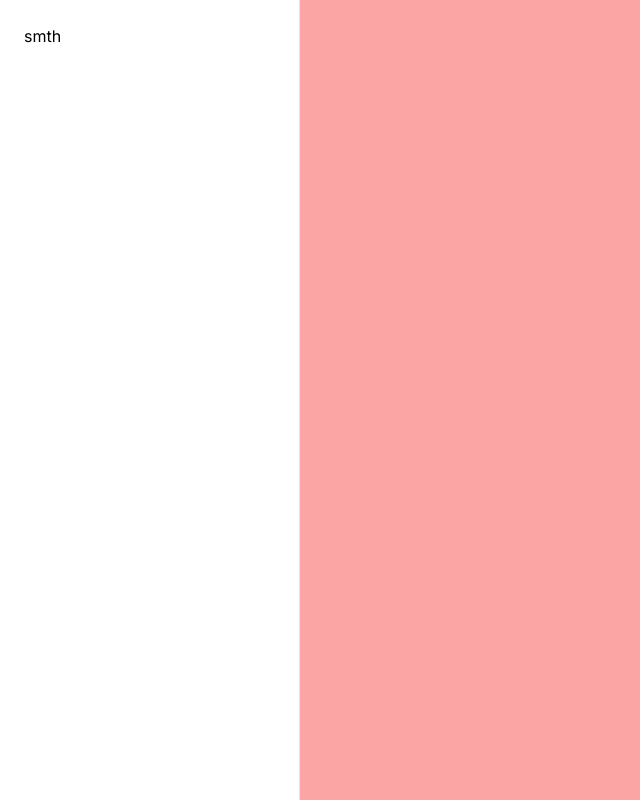
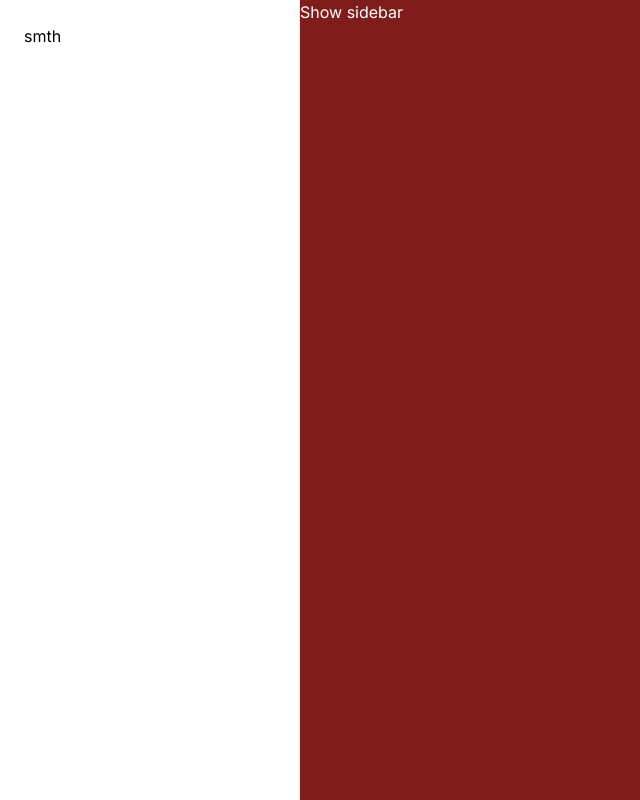
Before and after one commit to bakirdevedzic/chat-app, a React (Vite) app: page /chat/1 in a window 1280 px wide. Shown: the whole page, without its empty margins (0-640 px from the left). Built offline with nearby package versions, Linux system fonts and the light colour scheme.

Commit message:
fix sidebar

```diff
--- /dev/null
+++ b/src/components/Chat.jsx
@@ -0,0 +1,11 @@
+function Chat({ setShowSidebar }) {
+  return (
+    <div className="w-[100%] bg-red-900 h-full">
+      <button onClick={() => setShowSidebar(true)} className="text-white">
+        Show sidebar
+      </button>
+    </div>
+  );
+}
+
+export default Chat;
--- a/src/components/SidebarComponent.jsx
+++ b/src/components/SidebarComponent.jsx
@@ -6,6 +6,8 @@ function SidebarComponent({
   sidebarVisible,
   setShowSidebar,
 }) {
+  // let classNameBase =
+  //   "h-full bg-white row-span-full col-[1/2] px-[1.5rem] py-[1.5rem] flex flex-col border-solid border-0 border-r border-slate-200  z-10 w-[300px] overflow-y-auto transition-[margin-left] ease-in-out duration-500";
   let classNameBase =
     "h-full bg-white row-span-full col-[1/2] px-[1.5rem] py-[1.5rem] flex flex-col border-solid border-0 border-r border-slate-200  fixed top-0 left-0 z-10 w-[300px] overflow-y-auto transition-[margin-left] ease-in-out duration-500";
   let className = "";
@@ -15,7 +17,7 @@ function SidebarComponent({
 
   return (
     <>
-      <div className={className}>smth</div>;
+      <div className={className}>smth</div>
       {sidebarHidden && showSidebar && (
         <ModalOverlaySideBar setShowSidebar={setShowSidebar} />
       )}
@@ -24,3 +26,5 @@ function SidebarComponent({
 }
 
 export default SidebarComponent;
+
+//fixed top-0 left-0
--- a/src/pages/AppLayout.jsx
+++ b/src/pages/AppLayout.jsx
@@ -1,14 +1,15 @@
 import { useState } from "react";
 import SidebarComponent from "../components/SidebarComponent";
 import { useMediaQuery } from "react-responsive";
+import Chat from "../components/Chat";
 
 function AppLayout() {
   const [showSidebar, setShowSidebar] = useState(false);
-  const sidebarHidden = useMediaQuery({ maxWidth: 750 });
-  const sidebarVisible = useMediaQuery({ minWidth: 751 });
+  const sidebarHidden = useMediaQuery({ maxWidth: 900 });
+  const sidebarVisible = useMediaQuery({ minWidth: 901 });
 
   return (
-    <div className="flex flex-row min-h-full h-[calc(100dvh)]">
+    <div className="flex flex-row h-[calc(100dvh)] sm:flex sm:flex-col">
       <SidebarComponent
         showSidebar={showSidebar}
         sidebarHidden={sidebarHidden}
@@ -16,7 +17,9 @@ function AppLayout() {
         setShowSidebar={setShowSidebar}
       />
 
-      <div className="w-[100%] bg-red-300">Chat</div>
+      <div className={`flex-1 ${sidebarVisible ? "ml-[300px]" : ""}`}>
+        <Chat setShowSidebar={setShowSidebar} />
+      </div>
     </div>
   );
 }
--- a/src/ui/ModalOverlaySidebar.jsx
+++ b/src/ui/ModalOverlaySidebar.jsx
@@ -2,7 +2,7 @@ function ModalOverlaySideBar({ setShowSidebar }) {
   return (
     <div
       className="fixed top-0 right-0 bottom-0 left-0 bg-black/50 z-[1] h-full w-full"
-      onClick={() => setShowSidebar(false)} // Update setShowSidebar to false on click
+      onClick={() => setShowSidebar(false)}
     />
   );
 }
--- a/tailwind.config.js
+++ b/tailwind.config.js
@@ -8,7 +8,7 @@ export default {
       },
       colors: {
         "primary-black": "#1D2024",
-        "primary-gray": "#666666",
+        "primary-gray": "#6666",
         "primary-white": "#ebf0f4",
       },
       height: {
```
